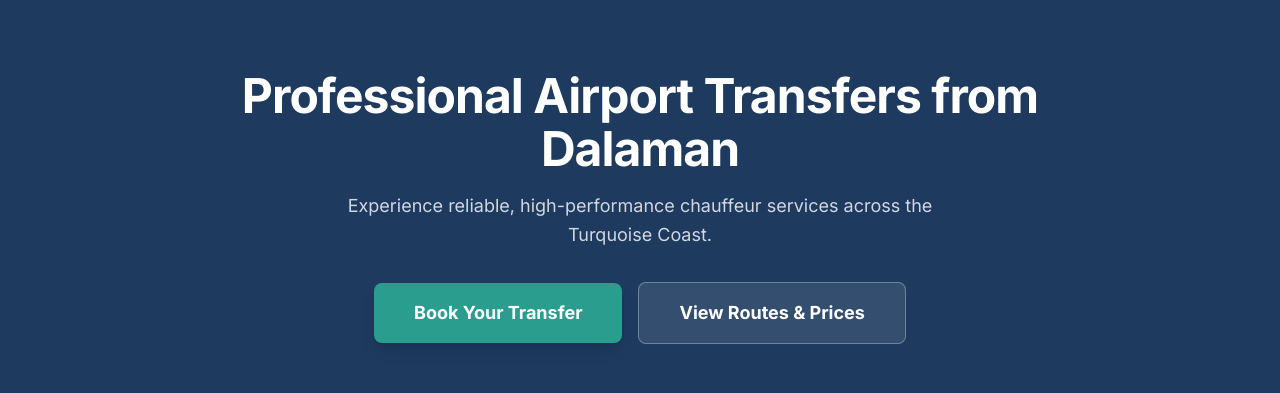
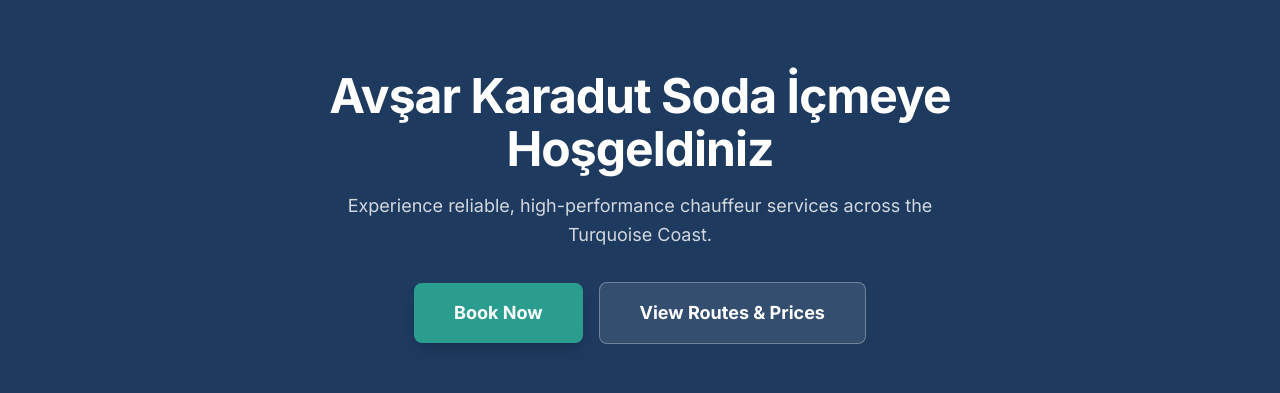
Before and after one commit to Alisnmez/vip-transfer-dalaman, a React (Vite) app in the folder frontend/: page / in a window 1280 px wide. Shown: the part 143-536 px from the top of the page. Built offline with nearby package versions, Linux system fonts and the light colour scheme; no server answers.

Commit message:
fix: restore Book Now CTA and update homepage hero headline

```diff
--- a/frontend/src/pages/public/HomePage.tsx
+++ b/frontend/src/pages/public/HomePage.tsx
@@ -11,7 +11,7 @@ export function HomePage() {
         <div className="absolute inset-0 bg-gradient-to-b from-primary/60 to-primary" />
         <div className="relative z-10 max-w-container-max mx-auto px-gutter text-center">
           <h1 className="font-display-lg text-display-lg text-white mb-stack-md max-w-4xl mx-auto">
-            Professional Airport Transfers from Dalaman
+            Avşar Karadut Soda İçmeye Hoşgeldiniz
           </h1>
           <p className="font-body-lg text-body-lg text-white/80 mb-stack-lg max-w-2xl mx-auto">
             Experience reliable, high-performance chauffeur services across the
@@ -23,7 +23,7 @@ export function HomePage() {
               className="bg-secondary text-on-secondary px-10 py-4 rounded-lg font-bold text-lg shadow-lg hover:opacity-90 transition-opacity"
               to="/booking"
             >
-              Book Your Transfer
+              Book Now
             </Link>
             <Link
               className="bg-white/10 border border-white/30 text-white px-10 py-4 rounded-lg font-bold text-lg hover:bg-white/15 transition-colors"
```
